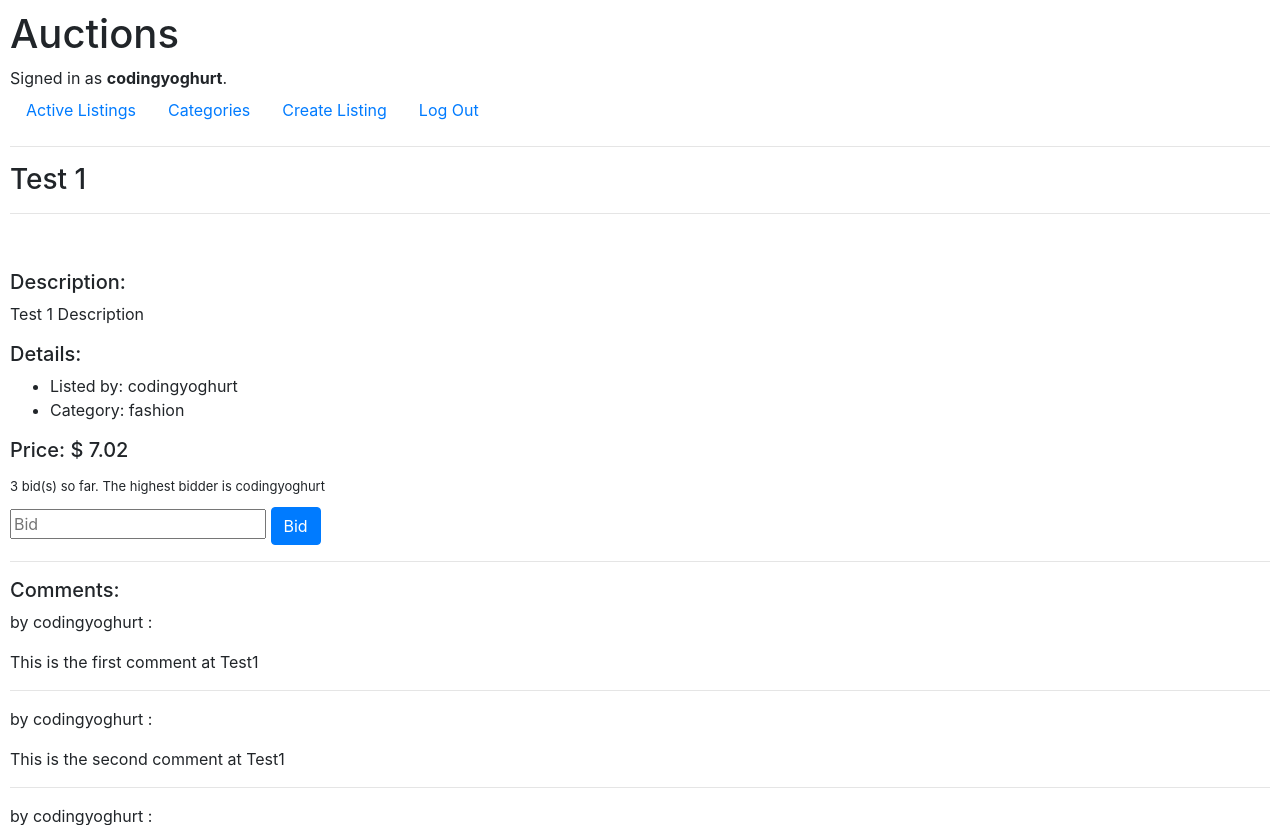
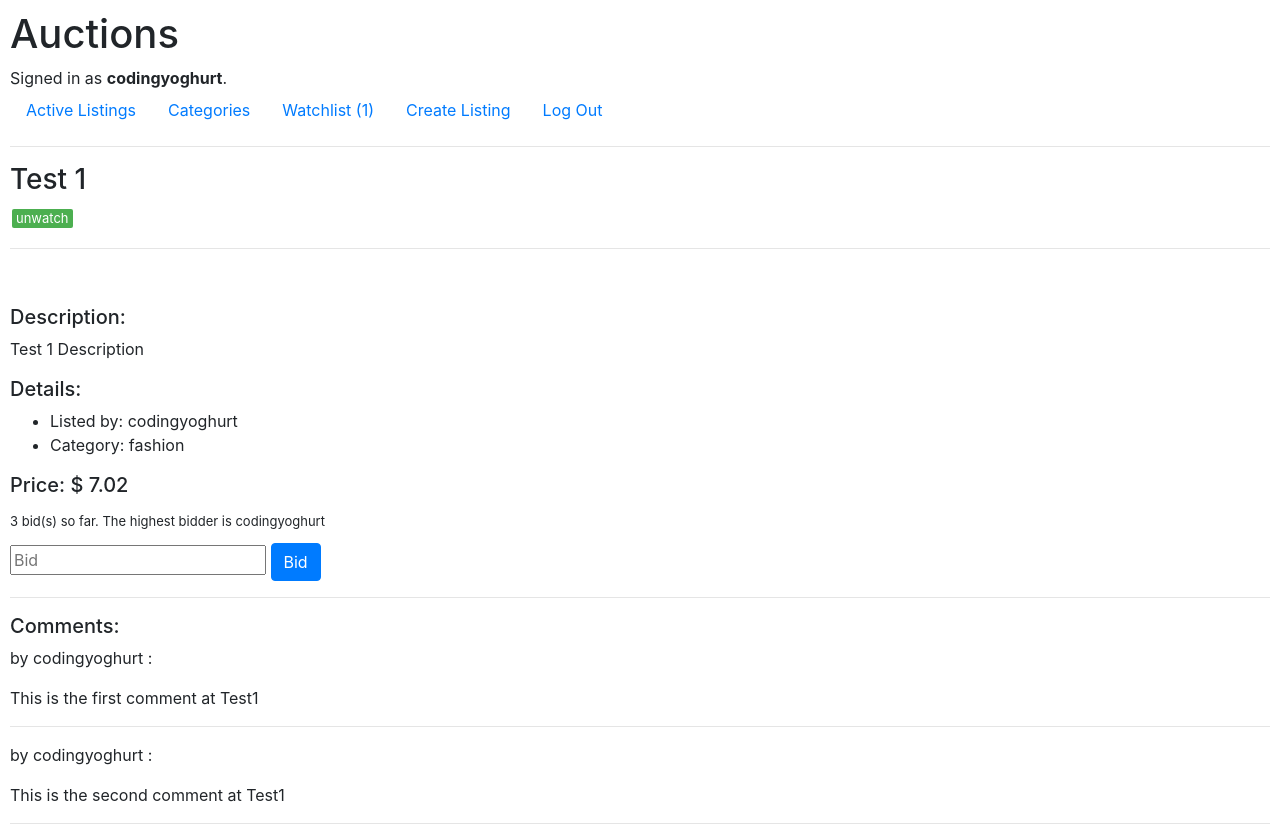
Before and after one commit to peter-sari/CS50w_auction, a Django app: page /4 in a window 1280 px wide. Shown: the top 825 px of the page. Run offline with Django 3.2, Linux system fonts and the light colour scheme; a user stored in the database is signed in; data comes from the database, SQL or seed files in the repository; some libraries are stand-ins or nearby versions.

Commit message:
watchlist added

```diff
--- a/commerce/auctions/admin.py
+++ b/commerce/auctions/admin.py
@@ -1,12 +1,14 @@
 from django.contrib import admin
-from .models import User, Listing, Bid, Comment
+from .models import User, Listing, Bid, Comment, Watching
 
 # Register your models here.
 
 class ListingAdmin(admin.ModelAdmin):
-    filter_horizontal = ("watchers",)
+    pass
+  #  filter_horizontal = ("watchers",)
 
 admin.site.register(User)
 admin.site.register(Listing, ListingAdmin)
 admin.site.register(Bid)
 admin.site.register(Comment)
+admin.site.register(Watching)
--- a/commerce/auctions/models.py
+++ b/commerce/auctions/models.py
@@ -3,6 +3,7 @@ from django.db import models
 
 class User(AbstractUser):
     pass
+    noOfwatched = models.IntegerField(default=0, verbose_name="number of listings watched")
 
 class Listing(models.Model):
     CATEGORIES = (
@@ -25,7 +26,7 @@ class Listing(models.Model):
     listingCategory = models.CharField(max_length=64, choices=CATEGORIES, default='others', verbose_name="Category")
     listingFirstBid = models.DecimalField(max_digits=8, decimal_places=2, default=0.01, verbose_name="Starting bid")
     listingCreated = models.DateTimeField(auto_now_add=True, null=True)
-    watchers = models.ManyToManyField(User, blank=True, related_name="watchedListings", verbose_name="Watchers")
+    ### watchers = models.ManyToManyField(Watchers, blank=True, related_name="watched_item", verbose_name="Watchers")
     ### requires the Pillow library to be installed
 
     def __str__(self):
@@ -47,3 +48,10 @@ class Comment(models.Model):
 
     def __str__(self):
         return f"{self.userID} {self.listingID} {self.comment}"
+
+class Watching(models.Model):
+    user = models.ForeignKey(User, on_delete=models.CASCADE)
+    listing = models.ForeignKey(Listing, on_delete=models.CASCADE)
+
+    def __str__(self):
+        return f"{self.listing} wateched by {self.user}"
--- a/commerce/auctions/static/auctions/styles.css
+++ b/commerce/auctions/static/auctions/styles.css
@@ -75,3 +75,18 @@ input[type=number] {
   display: block;
   margin-bottom: 3px;
 }
+
+#watchbutton{
+  background-color: #4CAF50;
+  border-radius: 2px;
+  border: none;
+  color: white;
+  padding: 2px 4px;
+  text-align: center;
+  text-decoration: none;
+  display: inline-block;
+  margin: 4px 2px;
+  cursor: pointer;
+  font-size: small;
+
+}
--- a/commerce/auctions/templates/auctions/layout.html
+++ b/commerce/auctions/templates/auctions/layout.html
@@ -25,6 +25,9 @@
             <li class="nav-item">
                 <a class="nav-link" href="{% url 'categories'%}">Categories</a>
             </li>
+            <li class="nav-item">
+                <a class="nav-link" href="{% url 'watchlist'%}">Watchlist ({{user.noOfwatched}})</a>
+            </li>
             {% if user.is_authenticated %}
                 <li class="nav-item">
                     <a class="nav-link" href="{% url 'create_new'%}">Create Listing</a>
--- a/commerce/auctions/templates/auctions/listing.html
+++ b/commerce/auctions/templates/auctions/listing.html
@@ -6,7 +6,19 @@
 
 {% block body %}
 
-    <h3>{{listing.0.listingName}}</h3>
+    <h3>{{listing.0.listingName}}
+        {% if user.is_authenticated %}
+            <form action="{% url 'watching' %}" method="post">
+            {% csrf_token %}
+            <input type="hidden" name="listingID" value="{{listing.0.id}}">
+            {% if iwatch == True %}
+            <input type="submit" name="watch" value="unwatch" id="watchbutton" />
+            {%else%}
+                <input type="submit" name="watch" value="watch" id="watchbutton"/>
+            {%endif%}
+        {%endif%}
+
+    </form></h3>
     <hr>
     <p><img class="listingImage" src="{{listing.0.listingImage}}"></p>
     <h5>Description:</h5>
@@ -27,6 +39,9 @@
             <input type="number" name="amount" placeholder="Bid" min="{{minprice}}">
             <input class="btn btn-primary" type="submit" value="Bid">
         </form>
+
+
+
     {% endif %}
     <hr>
     <h5>Comments:</h5>
--- a/commerce/auctions/urls.py
+++ b/commerce/auctions/urls.py
@@ -8,8 +8,10 @@ urlpatterns = [
     path("register", views.register, name="register"),
     path("create_new", views.create_new, name="create_new"),
     path("bidding", views.bidding, name="bidding"),
+    path("watching", views.watching, name="watching"),
     path("comment", views.comment, name="comment"),
     path("categories", views.categories, name="categories"),
+    path("watchlist", views.watchlist, name="watchlist"),
     path("<str:listing>", views.listing, name="listing"),
     path("categories/<str:category>", views.category, name="category")
 ]
--- a/commerce/auctions/views.py
+++ b/commerce/auctions/views.py
@@ -5,7 +5,7 @@ from django.db import IntegrityError
 from django.http import HttpResponse, HttpResponseRedirect
 from django.shortcuts import render
 from django.urls import reverse
-from .models import User, Listing, Bid, Comment
+from .models import User, Listing, Bid, Comment, Watching
 from django.db.models import Max, Count
 
 class ListingForm(ModelForm):
@@ -97,7 +97,6 @@ def listing(request, listing):
         ###get highest bid
         bids = Bid.objects.filter(listing=l[0]).order_by('-amount').first()
         noOfBids = Bid.objects.values('listing').annotate(num_bids=Count('amount')).filter(listing=listing)
-        print(f"-----------{noOfBids}----------------")
         ###get the number of bids
 
         currentprice = bids.amount
@@ -108,13 +107,22 @@ def listing(request, listing):
         currentprice = l[0].listingFirstBid
         minprice = currentprice
 
+    ### check if being watched by the current user
+
+    if Watching.objects.filter(listing=l[0], user=request.user):
+        iwatch = True
+    else:
+        iwatch = False
+
+
     return render(request, "auctions/listing.html",{
         "listing" : Listing.objects.filter(id=listing),
         "price": currentprice,
         "minprice": minprice,
         "highestBidder": highestBidder,
         "comments": Comment.objects.filter(listingID=listing),
-        "noOfBids": noOfBids
+        "noOfBids": noOfBids,
+        "iwatch": iwatch
     })
 
 
@@ -156,10 +164,8 @@ def categories(request):
 def category(request, category):
     bids = list(Bid.objects.values('listing').annotate(max_amount=Max('amount')).order_by('listing'))
     listings = Listing.objects.filter(listingActive=True).filter(listingCategory=category)
-    print(f'----------------{listings}-----------------------')
     if listings.count() == 0:
         header = f"No item in the {category} category yet"
-        print("no items")
     else:
         header= category.capitalize()
 
@@ -168,3 +174,52 @@ def category(request, category):
             "bids" : bids,
             "header": header
         })
+
+
+@login_required
+def watching(request):
+    if request.method == "POST":
+        listingID = int(request.POST["listingID"])
+        watcher = request.user
+        listing = Listing.objects.filter(id=listingID)
+
+        ### check if is in the list : add or remove
+        if Watching.objects.filter(listing=listing[0], user=request.user):
+
+            ### remove user
+            Watching.objects.filter(listing=listing[0], user=request.user).delete()
+        else:
+
+            ### add user to the watchlist
+            w = Watching(user=watcher, listing=listing[0])
+            w.save()
+
+
+    if Watching.objects.values('user').annotate(watched_items=Count('listing')).filter(user=request.user):
+        wcount = Watching.objects.values('user').annotate(watched_items=Count('listing')).filter(user=request.user)[0]
+        noOfW = wcount['watched_items']
+    else:
+        noOfW = 0
+
+    u = request.user
+    u.noOfwatched = noOfW
+    u.save()
+
+    return HttpResponseRedirect("/{listing}".format(listing=listingID)
+    )
+@login_required
+def watchlist(request):
+    if Watching.objects.filter(user=request.user):
+        wlist = Watching.objects.filter(user=request.user)
+        message = "Your watched items:"
+
+    else:
+        message = "Your watchlist is empty"
+        wlist = None
+
+
+
+    return render(request, "auctions/watchlist.html",{
+        "message": message,
+        "wlist": wlist
+    })
```
Also changed, not shown: commerce/auctions/templates/auctions/watchlist.html (+6 -2 lines), commerce/auctions/migrations/0018_auto_20210310_1118.py (added), commerce/auctions/migrations/0019_auto_20210310_1225.py (added), commerce/auctions/migrations/0020_user_noofwatched.py (added), commerce/db.sqlite3.
